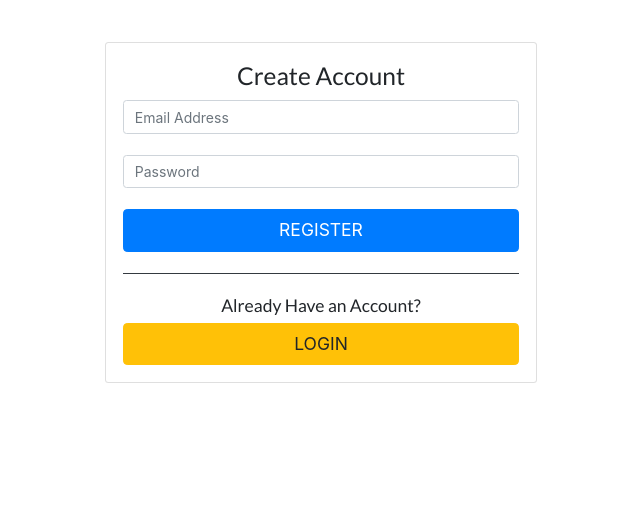
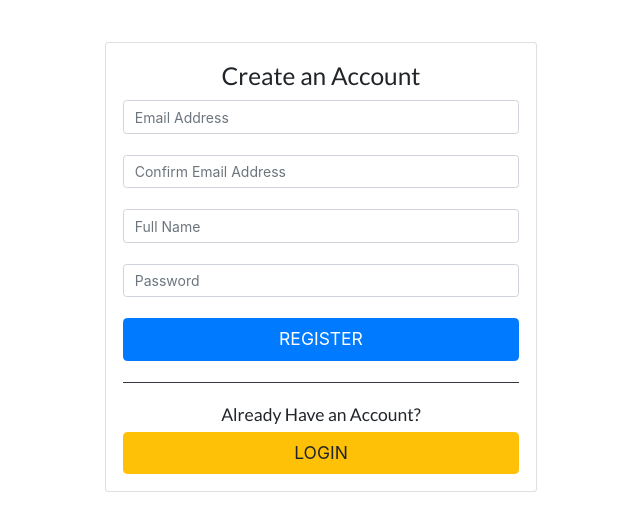
Before and after one commit to MasonCable/recipe-app, a React (Create React App) app in the folder client/: page /signup in a window 1280 px wide. Shown: the top 530 px of the page, without its empty margins (319-959 px from the left). Built offline with nearby package versions, Linux system fonts and the light colour scheme.

Commit message:
there is now a form for the initial register

```diff
--- a/client/src/Authentication.js
+++ b/client/src/Authentication.js
@@ -34,13 +34,17 @@ export class Authentication extends Component {
         this.setState({ isAuthenticated: false })
     }
 
-    register = (email, password, cb) => {
+    register = (email, data, cb) => {
+      var {name: fullName, email: email, password: password} = data
         api.register(email, password)
             .then(data => {
                 this.setState({ isAuthenticated: true })
                 cb()
             }).catch(err => console.log(err))
+
+        // console.log(email + ' ' + fullName , password)
     }
+
 
     render () {
         const value = {
--- a/client/src/components/LoginApp.js
+++ b/client/src/components/LoginApp.js
@@ -1,5 +1,4 @@
 import React, { Component } from 'react'
-import {app} from '../base'
 import { Route, Switch } from 'react-router-dom'
 //Components
 import Home from './userApp/Home'
@@ -17,7 +16,6 @@ class LoginApp extends Component {
             <LoginHeader />
                 <Switch>
                     <Route path="/app" component={Home} />
-
                 </Switch>
             </React.Fragment>
         )
--- a/client/src/components/Proteins.js
+++ b/client/src/components/Proteins.js
@@ -1,5 +1,4 @@
-import React, { Component, useEffect, useState } from 'react'
-import { Consumer } from '../context'
+import React, { Component} from 'react'
 import { Link } from 'react-router-dom'
 
 
@@ -55,6 +54,7 @@ class Proteins extends Component {
 
                             <img src={item.image}
                                 style={{width: 100 + '%', height: 10 + 'em'}}
+                                alt={item.name}
                             />
                                 <h2 style={{color: 'black'}}>{item.name}</h2>
 
--- a/client/src/components/Register.js
+++ b/client/src/components/Register.js
@@ -68,10 +68,14 @@ class Signup extends Component {
 
     handleSignup = (e) => {
         e.preventDefault()
-        const { email, password } = e.target.elements
-
+        const { email, password, emailConfirm, fullName } = e.target.elements
+        let data = {
+            email: email.value,
+            password: password.value,
+            name: fullName.value
+        }
         if (email.value !== '' && password.value !== '') {
-            this.props.register(email.value, password.value, () => {
+            this.props.register(email.value, data, () => {
                 //Make sure when You register this relocates to a form instead of /app
                 this.setState({
                     redirect: true,
@@ -94,17 +98,24 @@ class Signup extends Component {
                         <div className="col-sm-9 col-md-7 col-lg-5 mx-auto">
                             <div className="card card-signin my-5">
                                 <div className="card-body">
-                                    <h3 className="card-title text-center">Create Account</h3>
+                                    <h3 className="card-title text-center">Create an Account</h3>
+
                                         <form onSubmit={this.handleSignup} className="form-signin border-bottom border-dark pb-4" >
                                             <div className="form-label-group mb-4">
                                                 <input type="email" name='email' className='form-control' placeholder='Email Address' />
                                             </div>
                                             <div className="form-label-group mb-4">
+                                                <input type="email" name='emailConfirm' className='form-control' placeholder='Confirm Email Address' />
+                                            </div>
+                                            <div className="form-label-group mb-4">
+                                                <input type="text" name='fullName' className='form-control' placeholder='Full Name' />
+                                            </div>
+                                            <div className="form-label-group mb-4">
                                                 <input type="password" name='password' className='form-control' placeholder='Password' />
-
                                             </div>
                                             <button className="btn btn-lg btn-primary btn-block text-uppercase" type="submit">Register</button>
                                         </form>
+
                                     <div className='mt-4'>
                                         <h5 style={{textAlign: 'center'}}>Already Have an Account?</h5>
                                         <Link to='/login'> <button className="btn btn-lg btn-warning btn-block text-uppercase" type="submit">Login</button> </Link>
--- a/client/src/components/Searchbar.js
+++ b/client/src/components/Searchbar.js
@@ -1,11 +1,9 @@
 import React, { Component } from 'react'
-import axios from 'axios'
-import { Consumer } from '../context'
-import { Redirect, Link } from 'react-router-dom'
+import { Link } from 'react-router-dom'
 
-const apiKey = 'c4ea27eb1bfbd60afdd06aa6769682f6'
-const appId = '2ec14519'
-const callLink = 'https://cors-anywhere.herokuapp.com/https://api.edamam.com/search?'
+// const apiKey = 'c4ea27eb1bfbd60afdd06aa6769682f6'
+// const appId = '2ec14519'
+// const callLink = 'https://cors-anywhere.herokuapp.com/https://api.edamam.com/search?'
 
 class Searchbar extends Component {
      state = {
@@ -22,7 +20,7 @@ class Searchbar extends Component {
         handleSubmit = (dispatch, e) => {
             e.preventDefault()
 
-            if (this.state.foodVal == '') {
+            if (this.state.foodVal === '') {
                 alert('Fill not a valid string')
             } else {
                 this.setState({
--- a/client/src/components/userApp/Home.js
+++ b/client/src/components/userApp/Home.js
@@ -1,5 +1,5 @@
 import React, { Component } from 'react'
-import {app} from '../../base'
+// import {app} from '../../base'
 import { withAuth } from '../../Authentication'
 import { Redirect } from 'react-router-dom'
 
```
Lines whose indentation alone changed are shown as unchanged.
